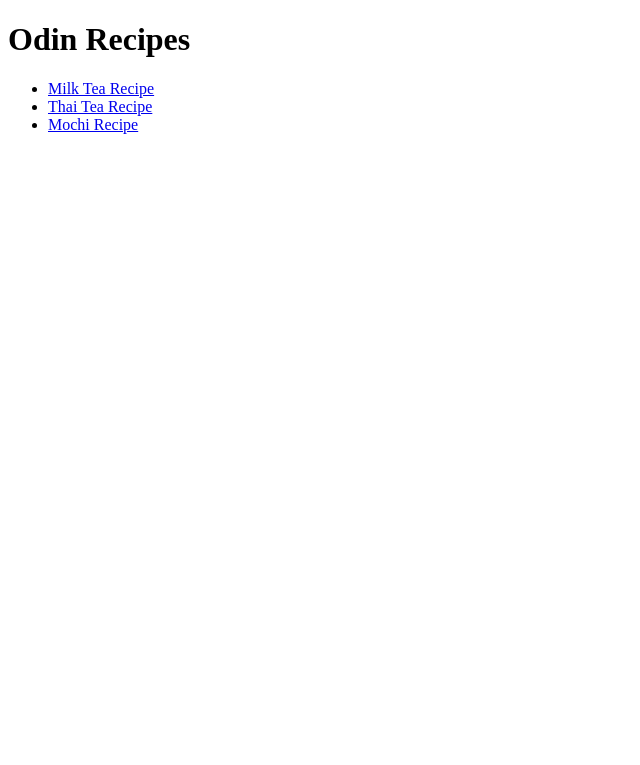
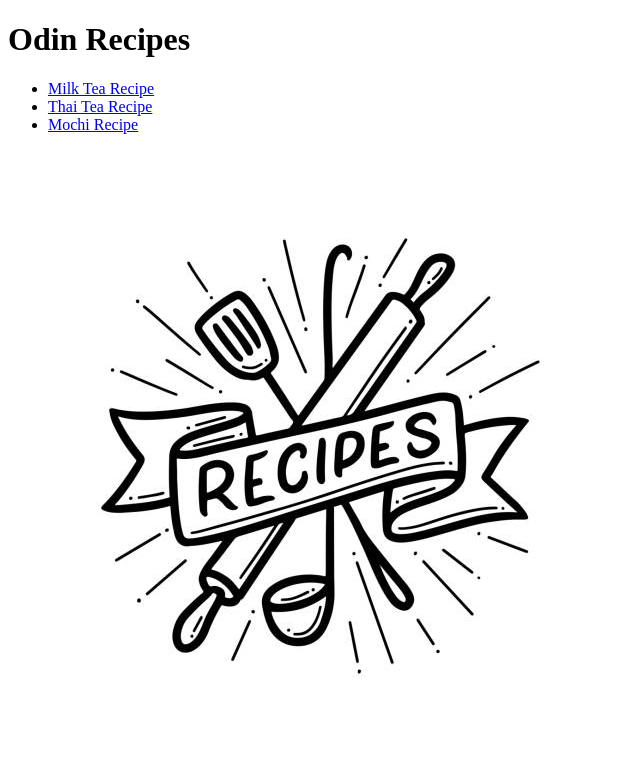
Before and after one commit to elena-li7/odin-recipes, a plain HTML site: page index.html in a window 1280 px wide. Shown: the whole page, without its empty margins (0-640 px from the left). Drawn offline with Linux system fonts and the light colour scheme.

Commit message:
Add image to main recipe page

```diff
--- a/index.html
+++ b/index.html
@@ -13,6 +13,8 @@
         <li><a href="./recipes/thaitea.html">Thai Tea Recipe</a></li>
         <li><a href="./recipes/mochi.html">Mochi Recipe</a></li>
     </ul>
+
+    <img src="./images/recipes.jpg">
 </body>
 
 
```
Also changed, not shown: images/recipes.jpg (added).
